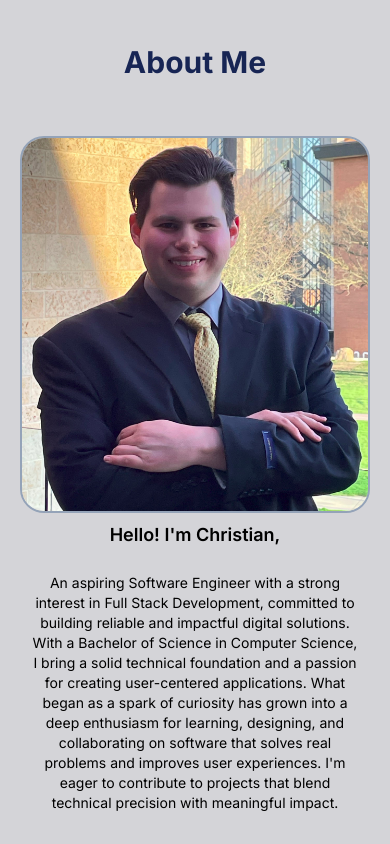
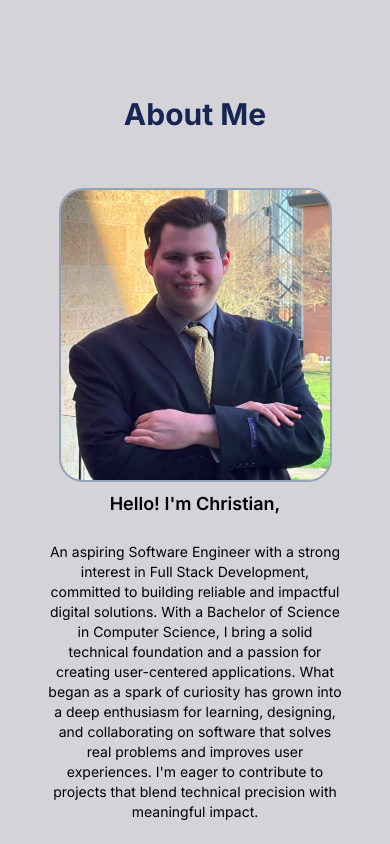
Before and after one commit to chrgarcia19/chrgarcia19.github.io, a Next.js app: page /about in a window 390 px wide. Shown: the top 844 px of the page. Built offline with nearby package versions, Linux system fonts and the light colour scheme.

Commit message:
Made image follow responsive design principles and modified padding around sections headers for the about and skills section

```diff
--- a/src/app/about/page.tsx
+++ b/src/app/about/page.tsx
@@ -6,16 +6,18 @@ import Image from "next/image";
 const AboutMe = () => {
     return (
         <>
-            <div id="about" className="p-5 max-lg:p-1 w-full pt-14 bg-zinc-300 dark:bg-zinc-800">
+            <div id="about" className="p-5 w-full pt-14 bg-zinc-300 dark:bg-zinc-800">
                 <h2 className="flex justify-center items-center font-bold text-5xl max-sm:text-3xl p-10 text-blue-950 dark:text-blue-300">About Me</h2>
                 <div className="flex max-lg:flex-col items-center justify-center">
                     <div className="flex flex-col items-center justify-normal w-1/2 max-lg:w-full p-10 max-sm:p-4">
-                        <div className="border-2 border-slate-400 dark:border-slate-700 rounded-3xl overflow-hidden">
+                       <div className="w-[70vw] sm:w-[60vw] md:w-[350px] border-2 border-slate-400 dark:border-slate-700 rounded-3xl overflow-hidden">
                             <Image
                                 src={christianImage}
-                                alt={"An Image of Christian"}
+                                alt="An Image of Christian"
                                 width={350}
-                                />
+                                className="w-full h-auto object-cover"
+                                sizes="(max-width: 640px) 70vw, (max-width: 768px) 60vw, 350px"
+                            />
                         </div>
                         <div className="justify-center p-6 max-md:p-2">
                             <p className="flex text-2xl max-sm:text-lg font-semibold justify-center text-center">Hello! I'm Christian,</p>
--- a/src/app/skills/page.tsx
+++ b/src/app/skills/page.tsx
@@ -10,7 +10,7 @@ const Skills = () => {
     return (
         <>
             <div id="skills" className="flex flex-col pt-10 pl-14 pr-14 max-md:pl-4 max-md:pr-4 w-full bg-zinc-300 dark:bg-zinc-800">
-                <h2 className="flex justify-center font-bold text-5xl max-md:text-3xl text-blue-950 dark:text-blue-300 p-10 max-md:p-3">My Techical Skills</h2>
+                <h2 className="flex justify-center font-bold text-5xl max-md:text-3xl text-blue-950 dark:text-blue-300 p-10">My Techical Skills</h2>
                 <h3 className="flex justify-start max-md:justify-center text-2xl max-md:text-xl font-bold">Programming Languages</h3>
                 <ProgrammingLanguages />
                 <h3 className="flex justify-start max-md:justify-center text-2xl max-md:text-xl font-bold">Frameworks & Libraries</h3>
```
